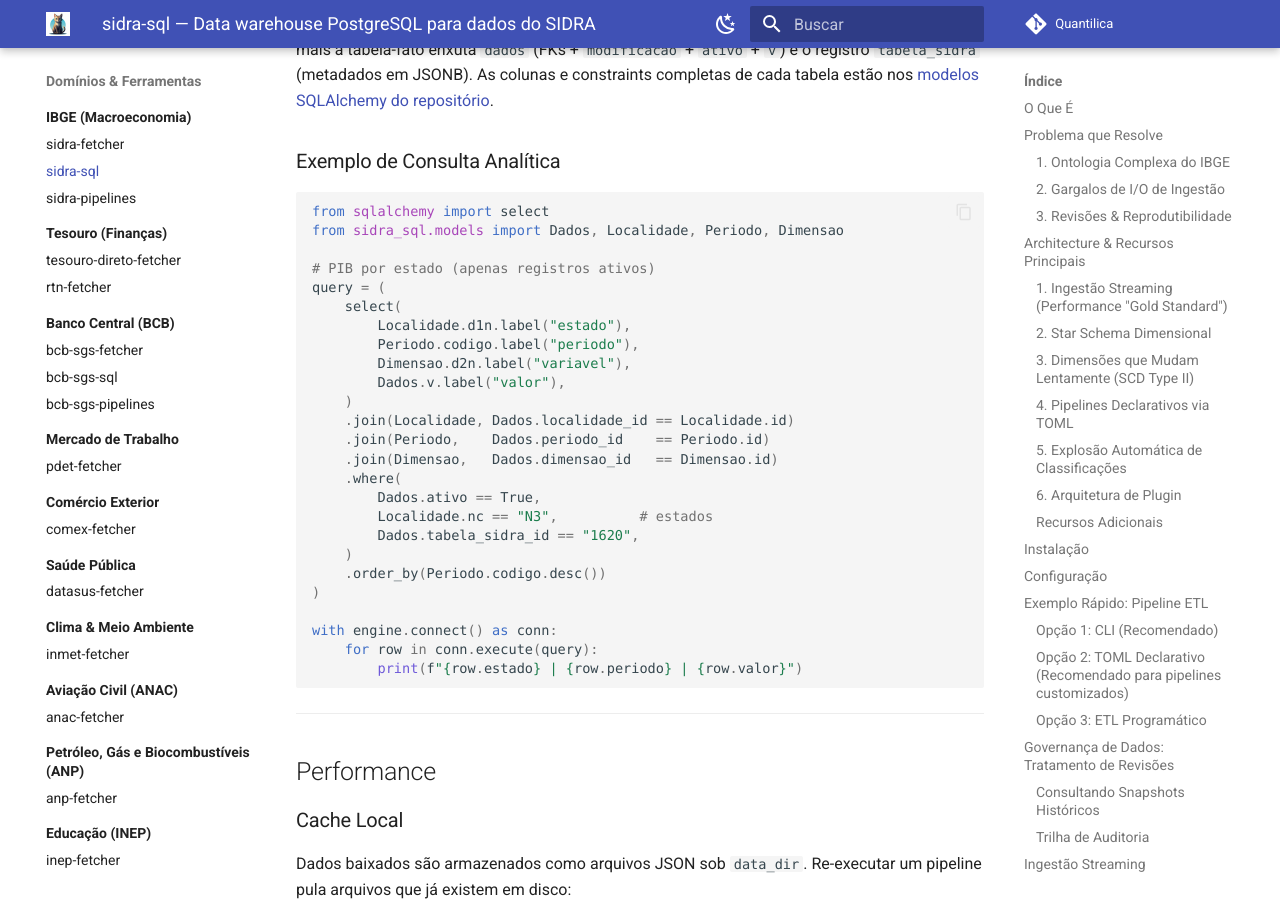
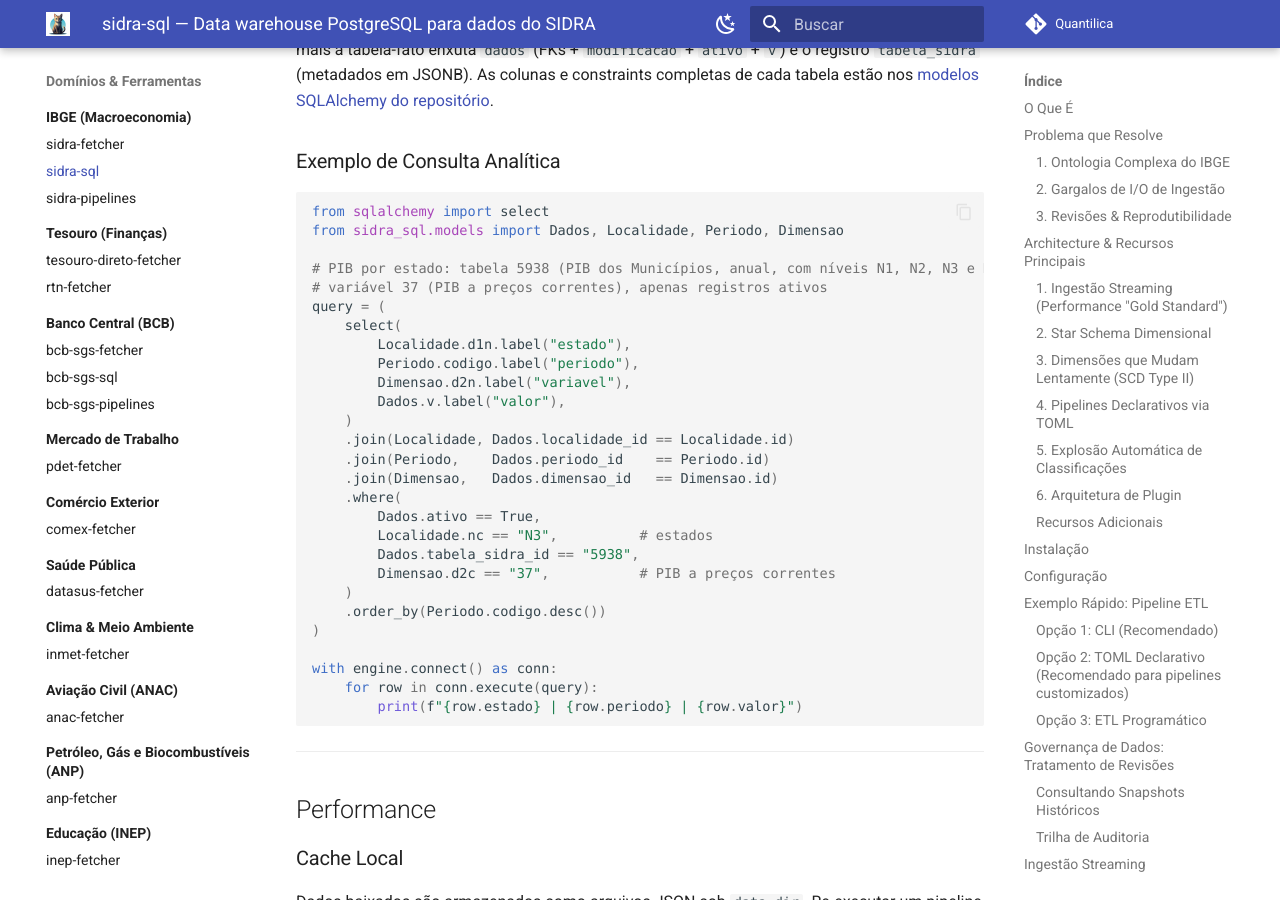
Before and after one commit to Quantilica/docs, an MkDocs documentation site: the page built from docs/ibge/sidra-sql.md, in a window 1280 px wide and 900 px high, scrolled down 13012 px. Built offline with MkDocs 1.6.1 and Material for MkDocs 9.7.7, drawn with Linux system fonts in a browser that asks for light colours; some web fonts are replaced; comment, search, counter and statistics services are not loaded.

Commit message:
docs(ibge): exemplo de consulta do sidra-sql usa tabela com dados por estado
A tabela 1620 só tem nível N1 (Brasil), então Localidade.nc == 'N3' não
devolvia linhas e o exemplo 'PIB por estado' não consultava PIB. Passa a
usar a 5938 (PIB dos Municípios, níveis N1, N2, N3 e N6; variável 37).

Co-Authored-By: Claude Sonnet 5.5 <noreply@anthropic.com>
Claude-Session: https://claude.ai/code/session_01HPgBbz4mT9Ey4M2zZNfe7M

```diff
--- a/docs/ibge/sidra-sql.md
+++ b/docs/ibge/sidra-sql.md
@@ -577,7 +577,8 @@ tabela estão nos [modelos SQLAlchemy do repositório](https://github.com/Quanti
 from sqlalchemy import select
 from sidra_sql.models import Dados, Localidade, Periodo, Dimensao
 
-# PIB por estado (apenas registros ativos)
+# PIB por estado: tabela 5938 (PIB dos Municípios, anual, com níveis N1, N2, N3 e N6),
+# variável 37 (PIB a preços correntes), apenas registros ativos
 query = (
     select(
         Localidade.d1n.label("estado"),
@@ -591,7 +592,8 @@ query = (
     .where(
         Dados.ativo == True,
         Localidade.nc == "N3",          # estados
-        Dados.tabela_sidra_id == "1620",
+        Dados.tabela_sidra_id == "5938",
+        Dimensao.d2c == "37",           # PIB a preços correntes
     )
     .order_by(Periodo.codigo.desc())
 )
```
